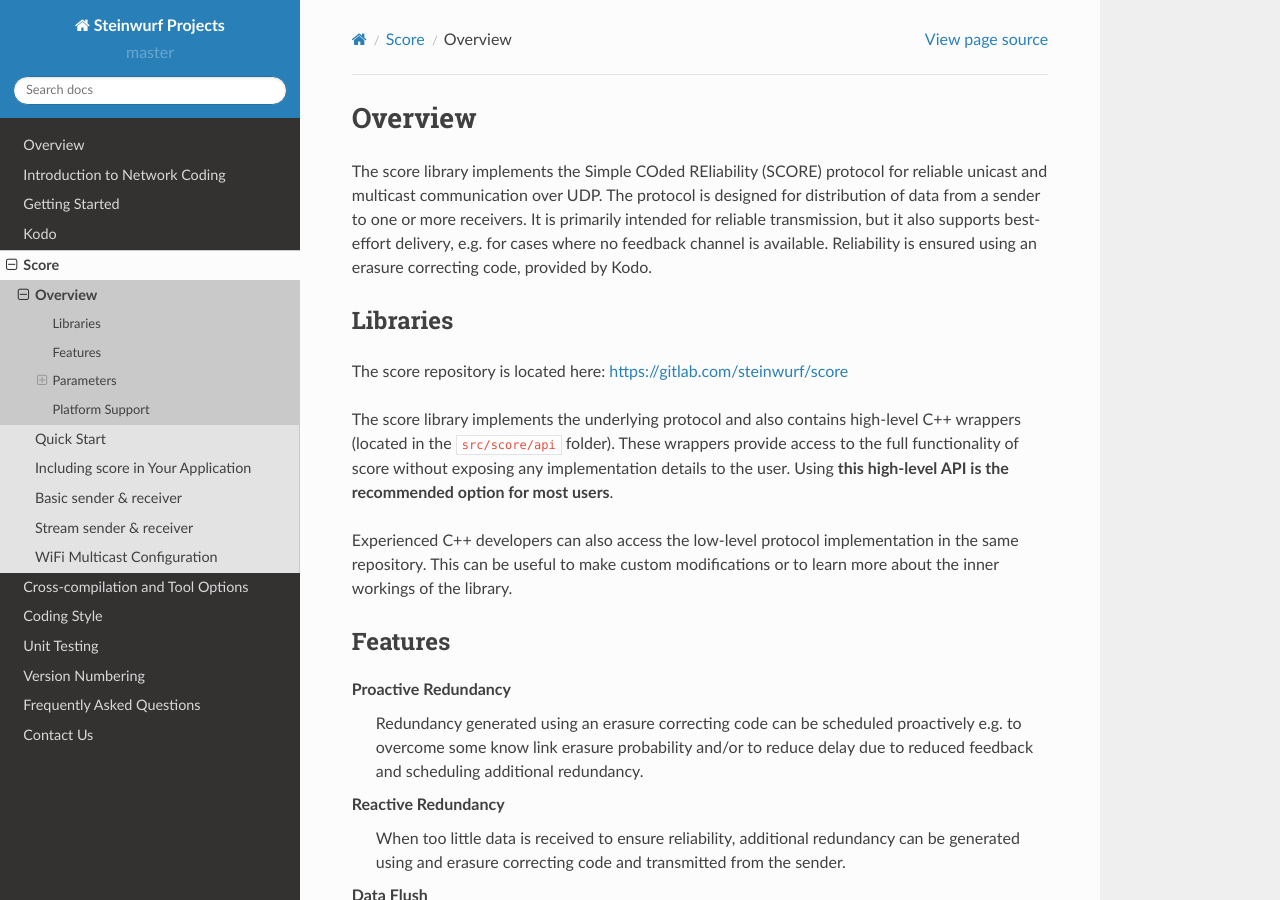
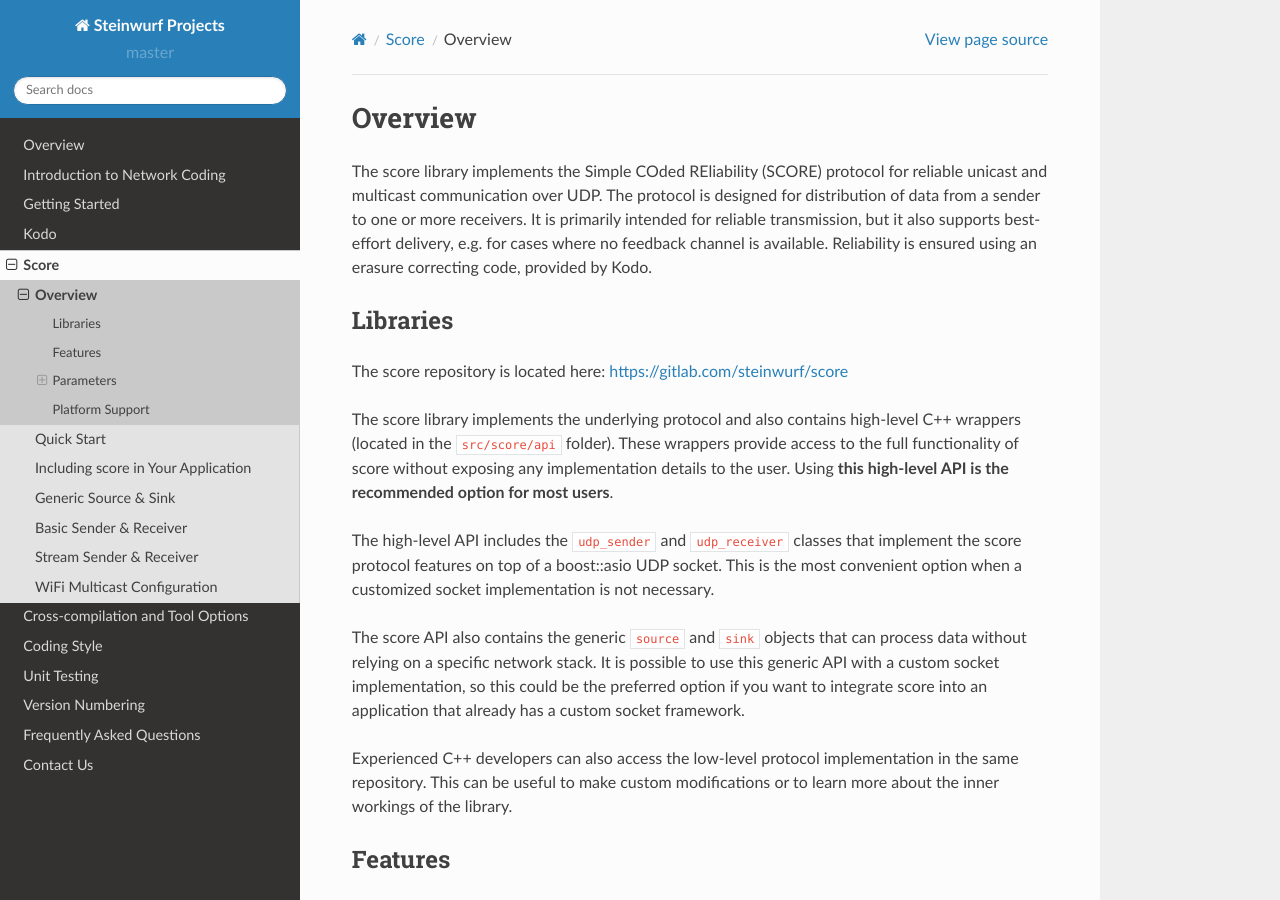
Before and after one commit to steinwurf/steinwurf-docs, a Sphinx documentation site: the page built from source/score/overview_score.rst, in a window 1280 px wide and 900 px high. Built offline with Sphinx 7.4.7 and the Read the Docs theme 2.0.0, drawn with Linux system fonts in a browser that asks for light colours; some of the changed text lies outside the part shown.

Commit message:
Update score docs

```diff
--- a/source/score/index.rst
+++ b/source/score/index.rst
@@ -6,9 +6,7 @@ Score
 The score library implements the Simple COded REliability (SCORE) protocol
 for reliable unicast and multicast communication over UDP.
 
-Score is only available under a Commercial License. To get more information
-about pricing and how to get a license get in touch with us at
-sales@steinwurf.com.
+See the :ref:`overview_score` section for a detailed description.
 
 .. toctree::
    :maxdepth: 2
@@ -16,6 +14,7 @@ sales@steinwurf.com.
    overview_score
    quick_start_score
    including_score
+   generic_source_sink
    basic_sender_receiver
    stream_sender_receiver
    wifi_multicast_configuration
--- a/source/score/overview_score.rst
+++ b/source/score/overview_score.rst
@@ -22,6 +22,17 @@ high-level C++ wrappers (located in the ``src/score/api`` folder).
 These wrappers provide access to the full functionality of score without
 exposing any implementation details to the user. Using **this high-level API
 is the recommended option for most users**.
+
+The high-level API includes the ``udp_sender`` and ``udp_receiver`` classes
+that implement the score protocol features on top of a boost::asio UDP socket.
+This is the most convenient option when a customized socket implementation is
+not necessary.
+
+The score API also contains the generic ``source`` and ``sink`` objects that
+can process data without relying on a specific network stack. It is possible to
+use this generic API with a custom socket implementation, so this could be
+the preferred option if you want to integrate score into an application that
+already has a custom socket framework.
 
 Experienced C++ developers can also access the low-level protocol
 implementation in the same repository. This can be useful to make custom
```
Also changed, not shown: other parts of source/score/overview_score.rst (+1 -2 lines), source/score/basic_sender_receiver.rst (+9 -9 lines), source/score/generic_source_sink.rst (added, +43 -0 lines), source/score/stream_sender_receiver.rst (+9 -9 lines).
